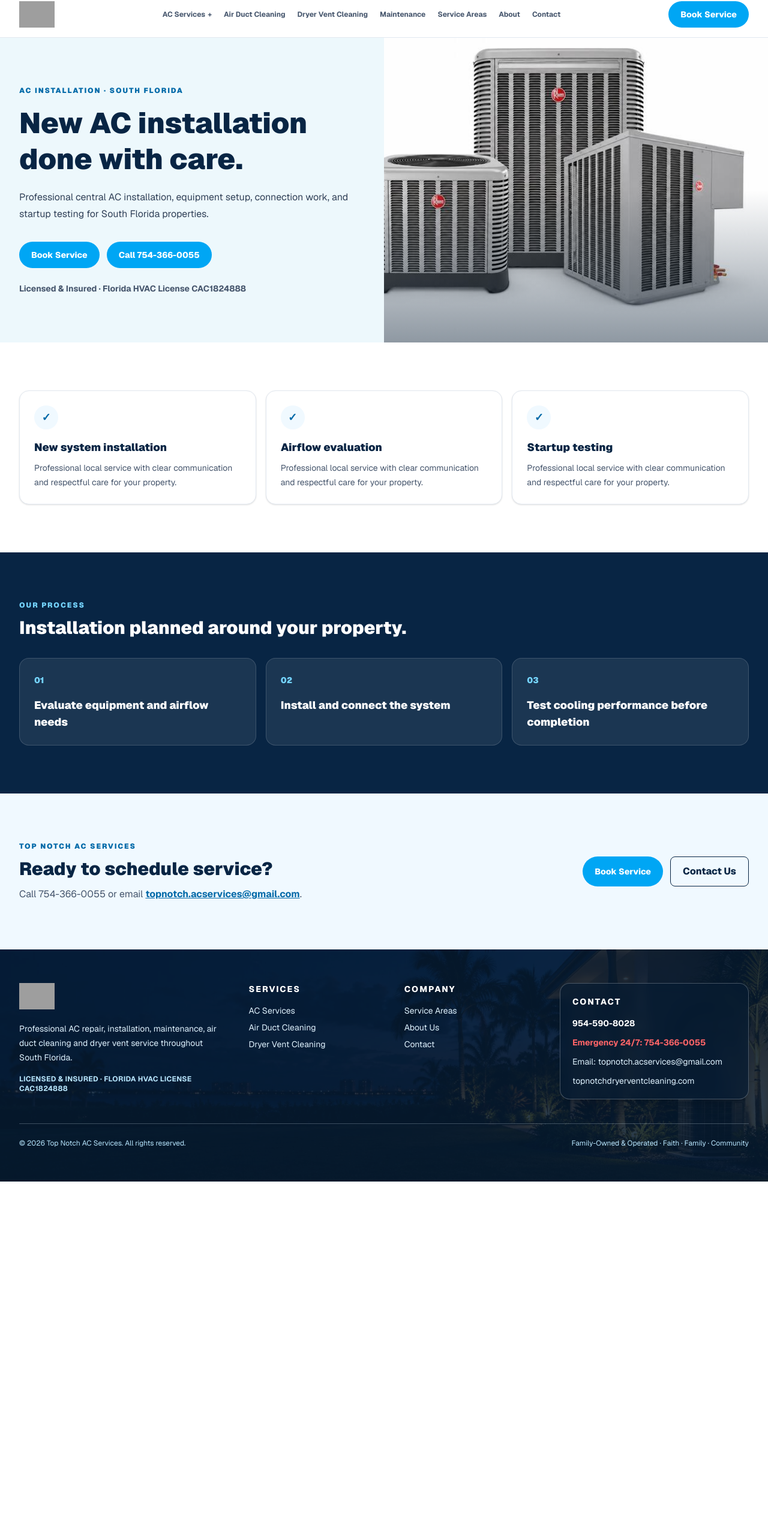
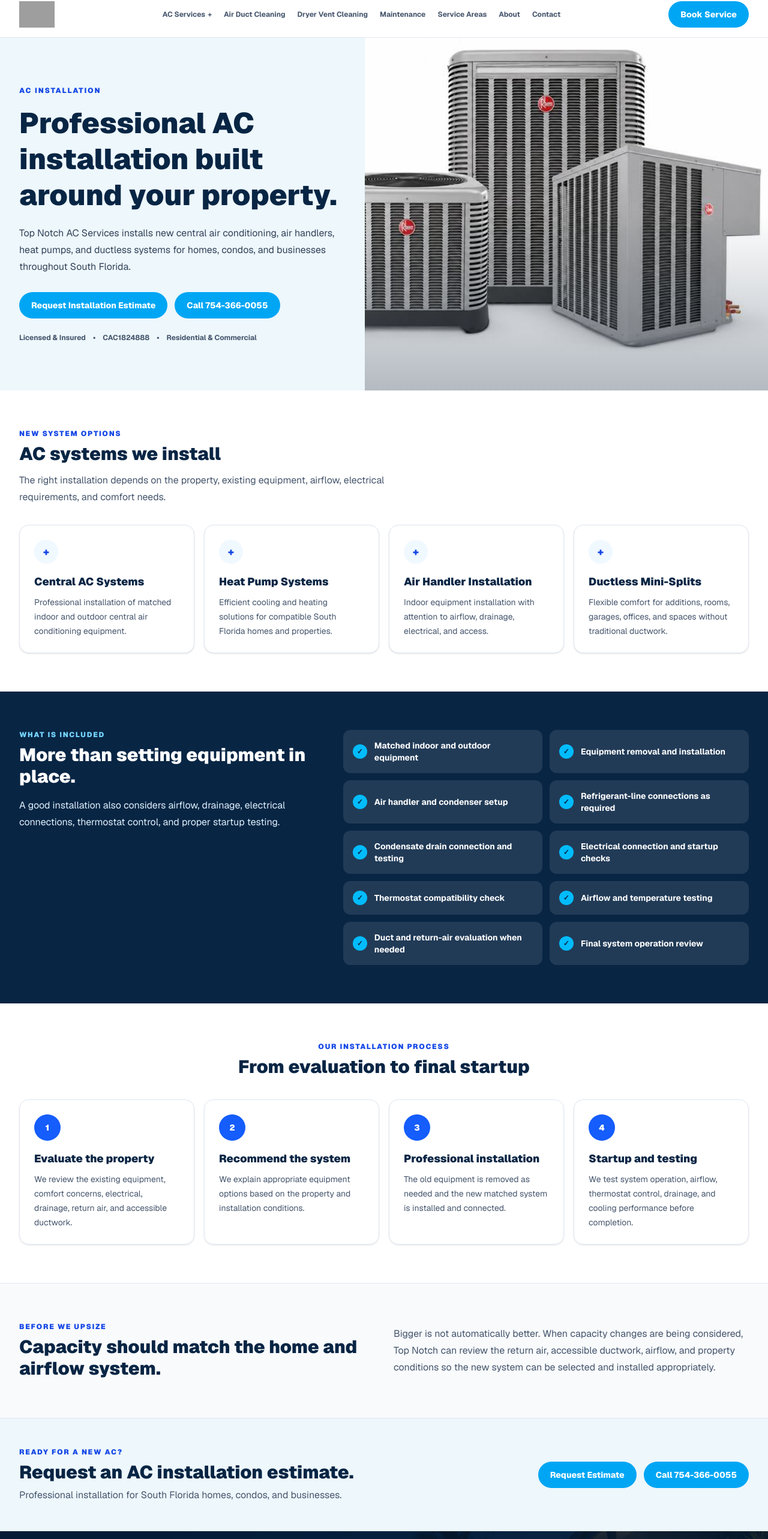
Before and after one commit to topnotchacservices/topnotch-website, a Next.js app: page /ac-installation in a window 1280 px wide. Shown: the part 74-2640 px from the top of the page at 60% size. Before the commit the page ends 2044 px from the top, so only its background shows below. Built offline with nearby package versions, Linux system fonts and the light colour scheme; grey boxes are pictures that could not be loaded.

Commit message:
Rebuild AC installation service page

```diff
--- a/app/ac-installation/page.tsx
+++ b/app/ac-installation/page.tsx
@@ -1,5 +1,163 @@
-import { ServiceLandingPage } from "@/components/service-landing-page";
+import Image from "next/image";
+import { useSiteContent } from "@/components/content-provider";
+import { ActionButton, SiteFooter, SiteHeader } from "@/components/site-shell";
 
-export default function ServicePage() {
-  return <ServiceLandingPage eyebrow={"AC INSTALLATION · SOUTH FLORIDA"} title={"New AC installation done with care."} description={"Professional central AC installation, equipment setup, connection work, and startup testing for South Florida properties."} image={"/images/home/ac-installation.svg"} imageAlt={"Top Notch AC Services AC installation service"} highlights={["New system installation","Airflow evaluation","Startup testing"]} processTitle={"Installation planned around your property."} process={["Evaluate equipment and airflow needs","Install and connect the system","Test cooling performance before completion"]} />;
+const installationOptions = [
+  ["Central AC Systems", "Professional installation of matched indoor and outdoor central air conditioning equipment."],
+  ["Heat Pump Systems", "Efficient cooling and heating solutions for compatible South Florida homes and properties."],
+  ["Air Handler Installation", "Indoor equipment installation with attention to airflow, drainage, electrical, and access."],
+  ["Ductless Mini-Splits", "Flexible comfort for additions, rooms, garages, offices, and spaces without traditional ductwork."],
+];
+
+const processSteps = [
+  ["1", "Evaluate the property", "We review the existing equipment, comfort concerns, electrical, drainage, return air, and accessible ductwork."],
+  ["2", "Recommend the system", "We explain appropriate equipment options based on the property and installation conditions."],
+  ["3", "Professional installation", "The old equipment is removed as needed and the new matched system is installed and connected."],
+  ["4", "Startup and testing", "We test system operation, airflow, thermostat control, drainage, and cooling performance before completion."],
+];
+
+const included = [
+  "Matched indoor and outdoor equipment",
+  "Equipment removal and installation",
+  "Air handler and condenser setup",
+  "Refrigerant-line connections as required",
+  "Condensate drain connection and testing",
+  "Electrical connection and startup checks",
+  "Thermostat compatibility check",
+  "Airflow and temperature testing",
+  "Duct and return-air evaluation when needed",
+  "Final system operation review",
+];
+
+function InstallationHeroImage() {
+  return (
+    <div className="relative min-h-[360px] overflow-hidden bg-[#082544] lg:min-h-full">
+      <Image
+        src="/images/home/ac-installation.svg"
+        alt="Top Notch AC Services air conditioning installation service in South Florida"
+        fill
+        priority
+        sizes="(min-width: 1024px) 50vw, 100vw"
+        className="object-cover object-center"
+      />
+      <div className="pointer-events-none absolute inset-0 bg-gradient-to-t from-[#061c32]/30 via-transparent to-transparent" />
+    </div>
+  );
 }
+
+export default function AcInstallationPage() {
+  const content = useSiteContent();
+
+  return (
+    <>
+      <SiteHeader />
+      <main className="bg-white text-slate-900">
+        <section className="bg-[#edf7fc]">
+          <div className="mx-auto grid max-w-7xl lg:grid-cols-[.95fr_1.05fr]">
+            <div className="flex items-center px-5 py-14 sm:px-8 lg:py-20">
+              <div className="max-w-xl">
+                <p className="text-xs font-black tracking-[.16em] text-blue-700">AC INSTALLATION</p>
+                <h1 className="mt-4 text-4xl font-black leading-tight text-[#082544] sm:text-5xl">
+                  Professional AC installation built around your property.
+                </h1>
+                <p className="mt-5 text-base leading-7 text-slate-700">
+                  Top Notch AC Services installs new central air conditioning, air handlers, heat pumps, and ductless systems for homes, condos, and businesses throughout South Florida.
+                </p>
+                <div className="mt-7 flex flex-col gap-3 sm:flex-row">
+                  <ActionButton>Request Installation Estimate</ActionButton>
+                  <ActionButton phone className="bg-[#082544] hover:bg-[#061c32]">Call {content.phone}</ActionButton>
+                </div>
+                <div className="mt-6 flex flex-wrap gap-3 text-xs font-bold text-slate-600">
+                  <span>Licensed & Insured</span>
+                  <span>•</span>
+                  <span>{content.license}</span>
+                  <span>•</span>
+                  <span>Residential & Commercial</span>
+                </div>
+              </div>
+            </div>
+            <InstallationHeroImage />
+          </div>
+        </section>
+
+        <section className="mx-auto max-w-7xl px-5 py-14 sm:px-8 sm:py-16">
+          <div className="max-w-2xl">
+            <p className="text-xs font-black tracking-[.14em] text-blue-700">NEW SYSTEM OPTIONS</p>
+            <h2 className="mt-2 text-3xl font-black text-[#082544]">AC systems we install</h2>
+            <p className="mt-3 leading-7 text-slate-600">The right installation depends on the property, existing equipment, airflow, electrical requirements, and comfort needs.</p>
+          </div>
+          <div className="mt-8 grid gap-4 sm:grid-cols-2 lg:grid-cols-4">
+            {installationOptions.map(([title, description]) => (
+              <article key={title} className="rounded-2xl border border-slate-200 bg-white p-6 shadow-sm">
+                <span className="grid size-10 place-items-center rounded-full bg-sky-50 text-lg font-black text-blue-700">+</span>
+                <h3 className="mt-4 text-lg font-black text-[#082544]">{title}</h3>
+                <p className="mt-2 text-sm leading-6 text-slate-600">{description}</p>
+              </article>
+            ))}
+          </div>
+        </section>
+
+        <section className="bg-[#082544] py-14 text-white sm:py-16">
+          <div className="mx-auto grid max-w-7xl gap-10 px-5 sm:px-8 lg:grid-cols-[.85fr_1.15fr] lg:items-start">
+            <div>
+              <p className="text-xs font-black tracking-[.14em] text-sky-300">WHAT IS INCLUDED</p>
+              <h2 className="mt-2 text-3xl font-black">More than setting equipment in place.</h2>
+              <p className="mt-4 leading-7 text-sky-100">A good installation also considers airflow, drainage, electrical connections, thermostat control, and proper startup testing.</p>
+            </div>
+            <div className="grid gap-3 sm:grid-cols-2">
+              {included.map((item) => (
+                <div key={item} className="flex items-center gap-3 rounded-xl bg-white/10 px-4 py-4 text-sm font-bold">
+                  <span className="grid size-6 shrink-0 place-items-center rounded-full bg-sky-400 text-xs font-black text-[#082544]">✓</span>
+                  {item}
+                </div>
+              ))}
+            </div>
+          </div>
+        </section>
+
+        <section className="mx-auto max-w-7xl px-5 py-14 sm:px-8 sm:py-16">
+          <div className="text-center">
+            <p className="text-xs font-black tracking-[.14em] text-blue-700">OUR INSTALLATION PROCESS</p>
+            <h2 className="mt-2 text-3xl font-black text-[#082544]">From evaluation to final startup</h2>
+          </div>
+          <div className="mt-9 grid gap-4 md:grid-cols-4">
+            {processSteps.map(([number, title, description]) => (
+              <article key={number} className="rounded-2xl border border-slate-200 p-6 shadow-sm">
+                <span className="grid size-11 place-items-center rounded-full bg-blue-600 text-sm font-black text-white">{number}</span>
+                <h3 className="mt-4 text-lg font-black text-[#082544]">{title}</h3>
+                <p className="mt-2 text-sm leading-6 text-slate-600">{description}</p>
+              </article>
+            ))}
+          </div>
+        </section>
+
+        <section className="border-y border-slate-200 bg-slate-50 py-14 sm:py-16">
+          <div className="mx-auto grid max-w-7xl gap-8 px-5 sm:px-8 lg:grid-cols-2 lg:items-center">
+            <div>
+              <p className="text-xs font-black tracking-[.14em] text-blue-700">BEFORE WE UPSIZE</p>
+              <h2 className="mt-2 text-3xl font-black text-[#082544]">Capacity should match the home and airflow system.</h2>
+            </div>
+            <p className="leading-7 text-slate-600">
+              Bigger is not automatically better. When capacity changes are being considered, Top Notch can review the return air, accessible ductwork, airflow, and property conditions so the new system can be selected and installed appropriately.
+            </p>
+          </div>
+        </section>
+
+        <section className="bg-[#edf7fc]">
+          <div className="mx-auto flex max-w-7xl flex-col justify-between gap-6 px-5 py-12 sm:px-8 lg:flex-row lg:items-center">
+            <div>
+              <p className="text-xs font-black tracking-[.14em] text-blue-700">READY FOR A NEW AC?</p>
+              <h2 className="mt-2 text-3xl font-black text-[#082544]">Request an AC installation estimate.</h2>
+              <p className="mt-2 text-slate-600">Professional installation for South Florida homes, condos, and businesses.</p>
+            </div>
+            <div className="flex flex-col gap-3 sm:flex-row">
+              <ActionButton>Request Estimate</ActionButton>
+              <ActionButton phone className="bg-[#082544] hover:bg-[#061c32]">Call {content.phone}</ActionButton>
+            </div>
+          </div>
+        </section>
+      </main>
+      <SiteFooter />
+    </>
+  );
+}
```
